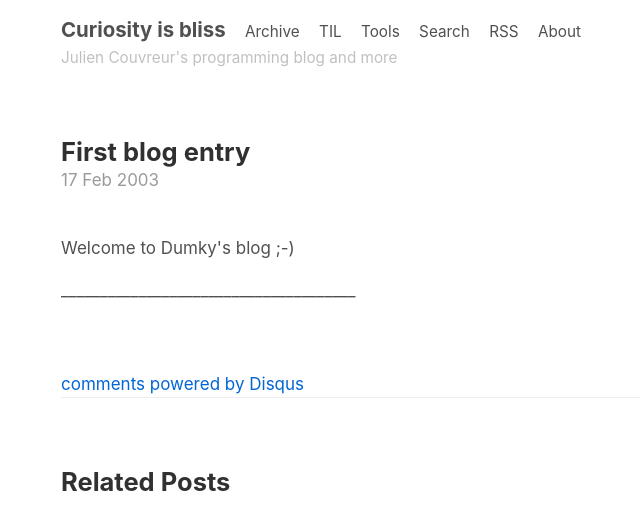
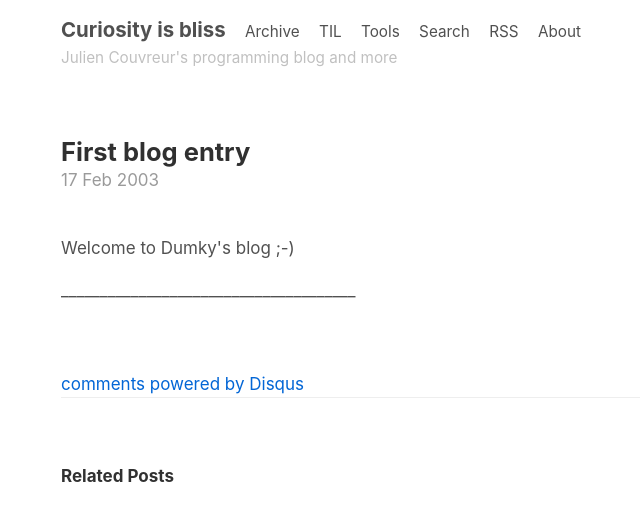
Before and after one commit to jcouv/jcouv.github.io, a Jekyll site: the page built from archives/000003.html, in a window 1280 px wide. Shown: the top 530 px of the page, without its empty margins (52-692 px from the left). Built offline with Jekyll 4.4.1, drawn with Linux system fonts in a browser that asks for light colours; comment, search, counter and statistics services are not loaded.

Commit message:
Adjust font size for related posts

```diff
--- a/_sass/_posts.scss
+++ b/_sass/_posts.scss
@@ -33,6 +33,11 @@
   padding-top: 2rem;
   padding-bottom: 2rem;
   border-top: 1px solid #eee;
+  font-size: .9rem;
+
+  h2 {
+    font-size: 1rem;
+  }
 }
 
 .related-posts {
@@ -41,6 +46,7 @@
 
   h3 {
     margin-top: 0;
+    font-size: .95rem;
   }
 
   li {
```
